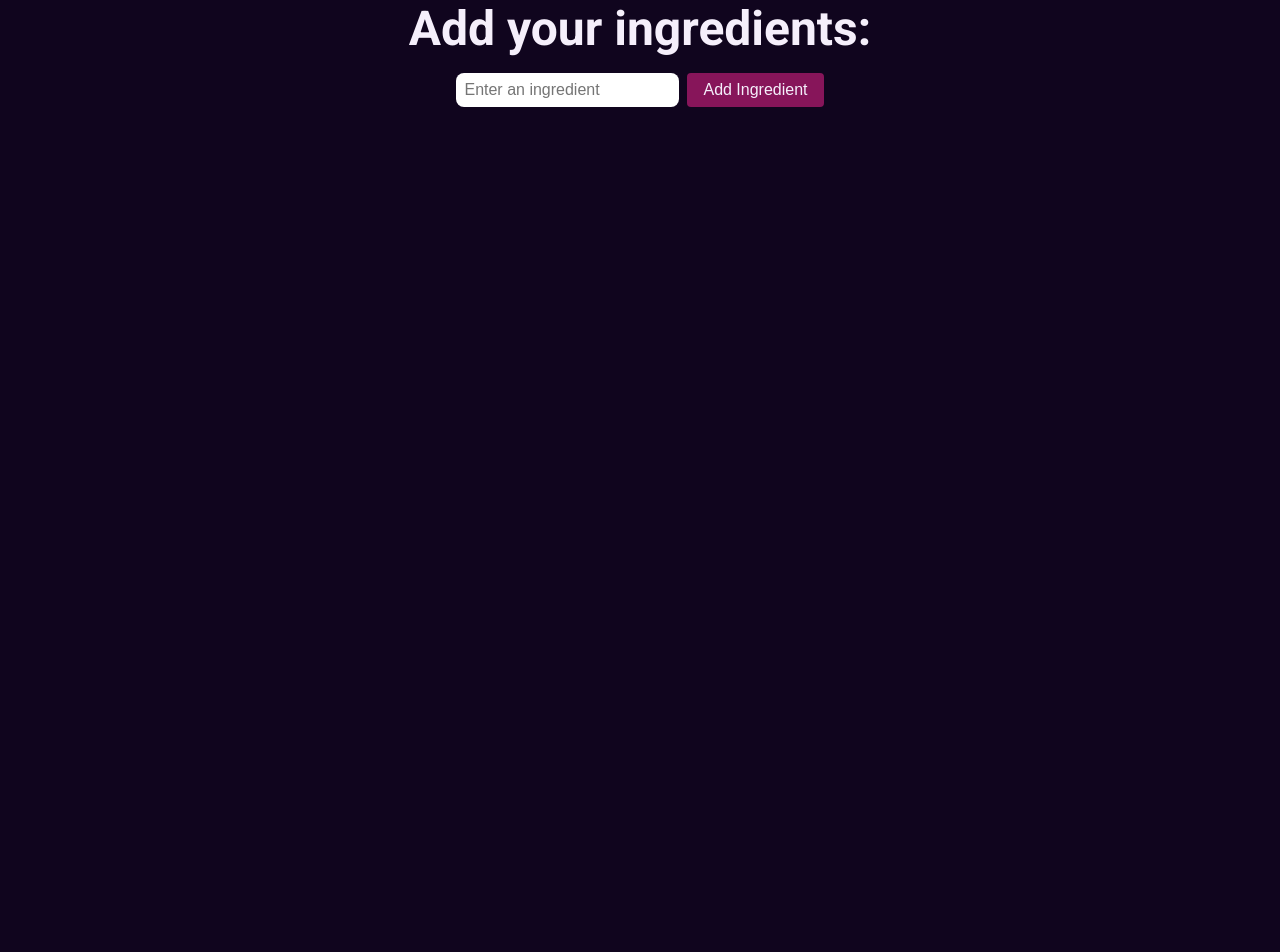
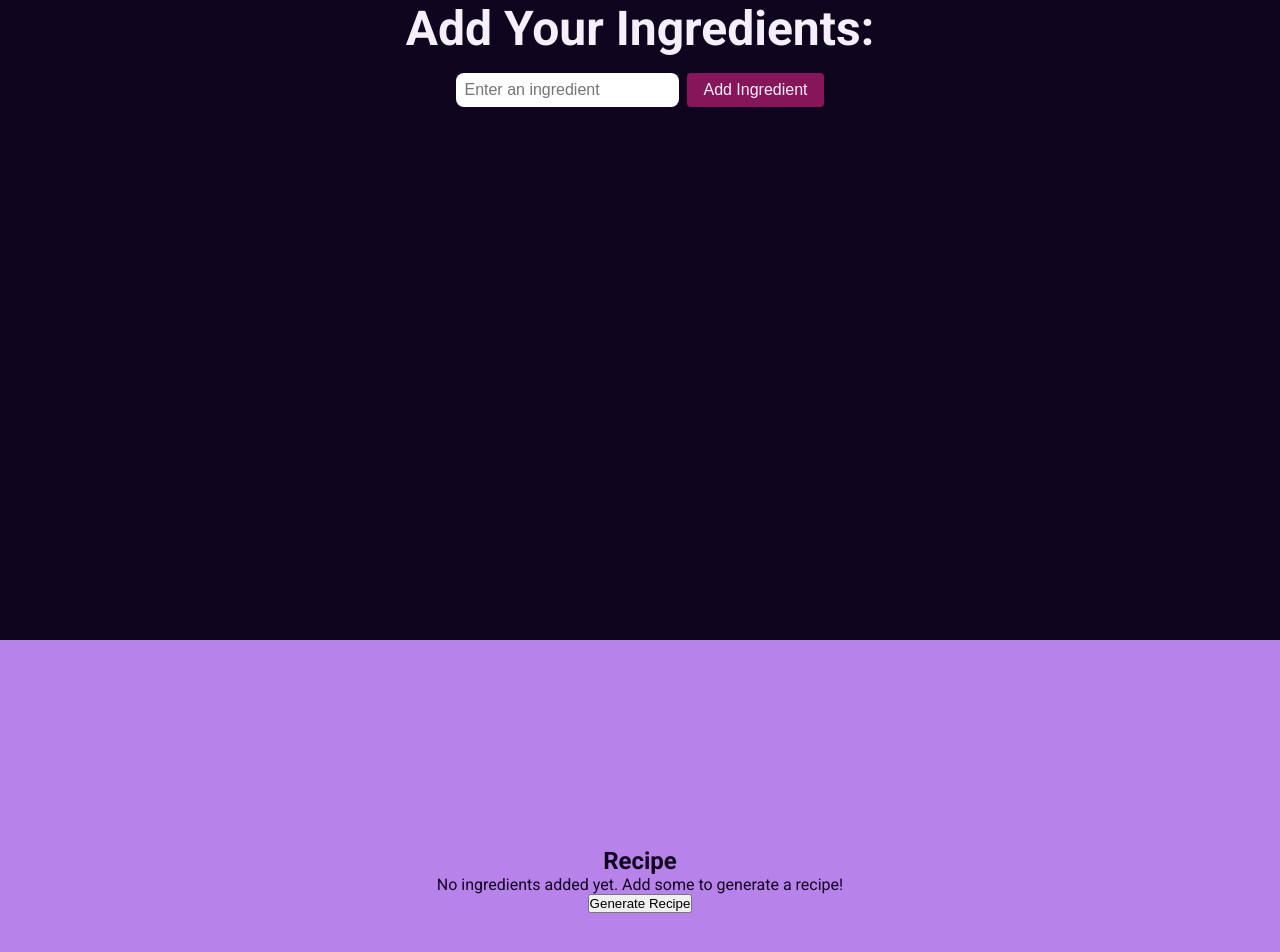
Before and after one commit to Adidinamite/FridgeQuestApp, a React (Vite) app: page /recipes in a window 1280 px wide. Shown: the part 160-1112 px from the top of the page. Before the commit the page ends 800 px from the top, so only its background shows below. Built offline with nearby package versions, Linux system fonts and the light colour scheme.

Commit message:
ingredientsList are taken from IngredientsSection to RecipeSection using Lifting Up State method

```diff
--- a/src/components/IngredientsSection.jsx
+++ b/src/components/IngredientsSection.jsx
@@ -1,42 +1,38 @@
 import { useState } from "react";
 import "../styles/IngredientsSection.css";
 
-const IngredientsSection = () => {
+const IngredientsSection = ({ ingredientsList, addIngredient, deleteIngredient }) => {
     const [ingredient, setIngredient] = useState("");
-    const [ingredientsList, setIngredientsList] = useState([]);
+
 
     const handleInputChange = (event) => {
         setIngredient(event.target.value);
     };
 
+
     const handleSubmit = (event) => {
         event.preventDefault();
         if (ingredient.trim()) {
-            setIngredientsList([...ingredientsList, ingredient]);
+            addIngredient(ingredient);
             setIngredient("");
         }
-    };
-
-    const handleDelete = (ingredientIndex) => {
-        const updatedIngredients = [];
-        for (let i = 0; i < ingredientsList.length; i++) {
-            if (i !== ingredientIndex) {
-                updatedIngredients.push(ingredientsList[i]);
-            }
-        }
-        setIngredientsList(updatedIngredients);
     };
     const renderIngredient = (item, index) => (
         <li key={index} className="ingredientItem">
             {item}
-            <button onClick={() => handleDelete(index)} className="deleteButton" aria-label={`Delete ${item}`}>
+            <button
+                onClick={() => deleteIngredient(index)}
+                className="deleteButton"
+                aria-label={`Delete ${item}`}
+            >
                 ✕
             </button>
         </li>
     );
+
     return (
         <section className="ingredientsContainer">
-            <h1>Add your ingredients:</h1>
+            <h1>Add Your Ingredients:</h1>
             <form onSubmit={handleSubmit} className="ingredientForm" aria-label="Add Ingredient">
                 <input
                     type="text"
--- /dev/null
+++ b/src/components/RecipeSection.jsx
@@ -0,0 +1,26 @@
+import "../styles/RecipeSection.css";
+
+const RecipeSection = ({ ingredientsList }) => {
+    return (
+        <section className="recipeContainer">
+            <h2>Recipe</h2>
+            {ingredientsList.length > 0 ? (
+                <>
+                    <p>Recipe based on the following ingredients:</p>
+                    <ul>
+                        {ingredientsList.map((ingredient, index) => (
+                            <li key={index}>{ingredient}</li>
+                        ))}
+                    </ul>
+                </>
+            ) : (
+                <p>No ingredients added yet. Add some to generate a recipe!</p>
+            )}
+            <button>
+                Generate Recipe
+            </button>
+        </section>
+    );
+};
+
+export default RecipeSection;
--- a/src/pages/RecipePage.jsx
+++ b/src/pages/RecipePage.jsx
@@ -1,11 +1,24 @@
 import Navbar from "../components/Navbar.jsx";
 import IngredientsSection from "../components/IngredientsSection.jsx";
-
+import RecipeSection from "../components/RecipeSection.jsx";
+import { useState } from "react";
 const RecipePage = () => {
+    const [ingredientsList, setIngredientsList] = useState([]);
+    const addIngredient = (ingredient) => {
+        setIngredientsList([...ingredientsList, ingredient]);
+    };
+    const deleteIngredient = (index) => {
+        setIngredientsList(ingredientsList.filter((_, i) => i !== index));
+    };
     return(
         <>
             <Navbar/>
-            <IngredientsSection/>
+            <IngredientsSection
+                ingredientsList={ingredientsList}
+                addIngredient={addIngredient}
+                deleteIngredient={deleteIngredient}
+            />
+            <RecipeSection ingredientsList={ingredientsList} />
         </>
     );
 };
--- a/src/styles/IngredientsSection.css
+++ b/src/styles/IngredientsSection.css
@@ -4,6 +4,7 @@
     align-items: center;
     padding: 10rem 2rem;
     background-color: var(--backgroundColor);
+    height: 60vh;
 }
 
 .ingredientsContainer h1 {
@@ -41,7 +42,6 @@
 }
 
 .ingredientsList {
-
     width: 100%;
     max-width: 20rem;
     display: flex;
--- /dev/null
+++ b/src/styles/RecipeSection.css
@@ -0,0 +1,9 @@
+.recipeContainer{
+    display: flex;
+    justify-content: center;
+    align-items: center;
+    flex-direction: column;
+    color: var(--backgroundColor);
+    background-color: var(--primaryColor);
+    height: 60vh;
+}
```
